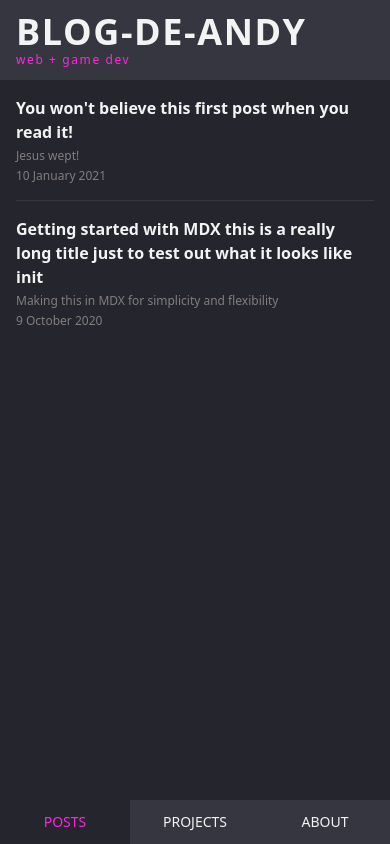
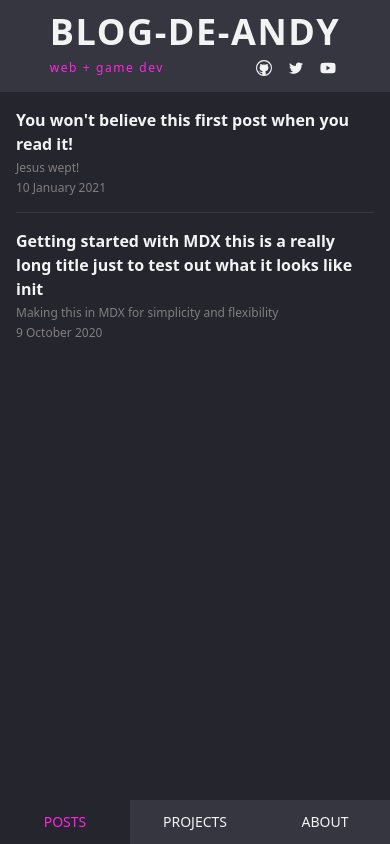
Before and after one commit to andypandy47/blog-de-andy, a Next.js app: page / in a window 390 px wide. Built offline with nearby package versions, Linux system fonts and the light colour scheme.

Commit message:
Add social media icons to title, make post index width responsive

```diff
--- a/components/Main-Title.tsx
+++ b/components/Main-Title.tsx
@@ -1,8 +1,34 @@
+import Link from "next/link";
+
+import { VscGithub, VscTwitter } from "react-icons/vsc";
+import { FaYoutube } from "react-icons/fa";
+
 const MainTitle: React.FC = () => {
   return (
-    <header className="text-left py-3 bg-raised-primary tracking-widest md:flex md:flex-col md:justify-center md:items-center">
-      <h1 className="text-4xl pl-4 uppercase colour-text-primary font-bold md:p-0 md:text-5xl">blog-de-andy</h1>
-      <h2 className="text-xs pl-4 font-thin text-secondary md:p-0 md:text-sm">web + game dev</h2>
+    <header className="text-left py-3 px-3 bg-raised-primary tracking-widest flex flex-col justify-center items-center min-w-full">
+      <div>
+        <h1 className="text-4xl mb-1 uppercase colour-text-primary font-bold md:p-0 md:text-6xl">blog-de-andy</h1>
+        <div className="flex justify-between">
+          <h2 className="text-xs font-thin text-secondary flex flex-1 justify-start items-center md:p-0 md:text-sm">web + game dev</h2>
+          <div className="w-2/4 flex justify-end items-center">
+              <Link href="">
+                <a className="text-base p-1 mr-2 md:text-lg">
+                  <VscGithub />
+                </a>
+              </Link>
+              <Link href="">
+                <a className="text-base p-1 mr-2 md:text-lg">
+                  <VscTwitter />
+                </a>
+              </Link>
+              <Link href="">
+                <a className="text-base p-1 mr-0 md:text-lg">
+                  <FaYoutube />
+                </a>
+              </Link>
+          </div>
+        </div>
+      </div>
     </header>
   );
 };
--- a/components/Mobile-Nav.tsx
+++ b/components/Mobile-Nav.tsx
@@ -1,7 +1,5 @@
 import * as React from "react";
 import Link from "next/link";
-import { VscGithub, VscTwitter } from "react-icons/vsc";
-import { FaYoutube } from "react-icons/fa";
 import { Pages } from "../utilities/constants";
 
 interface MobileNavProps {
@@ -10,7 +8,7 @@ interface MobileNavProps {
 
 const MobileNav: React.FC<MobileNavProps> = ({currentPage}) => {
     return (
-        <footer className="md:hidden">
+        <footer className="min-w-full md:hidden">
             <nav className="bg-raised-primary">
 
                 <div className="flex justify-around items-center flex-1">
--- a/components/Post-Index.tsx
+++ b/components/Post-Index.tsx
@@ -9,7 +9,7 @@ interface PostIndexProps {
 
 const PostIndex: React.FC<PostIndexProps> = ({posts}) => {
     return (
-        <main className="px-4 md:p-0 flex flex-col flex-grow max-h-screen overflow-scroll md:justify-start md:items-center">
+        <main className="px-4 p-0 flex flex-col flex-grow max-h-screen overflow-y-scroll overflow-x-hidden md:justify-start md:items-start md:w-9/12 lg:overflow-y-hidden lg:w-1/2 2xl:w-1/4">
             {posts?.map((value: IPostMetaData, index: number) => (
                 <Link key={value.slug} href="/blog/[slug]" as={`/blog/${value.slug}`}>
                     <a className="md:min-w-lg md:max-w-lg">
--- a/pages/index.tsx
+++ b/pages/index.tsx
@@ -17,7 +17,7 @@ interface HomeProps {
 const Home: NextPage<HomeProps> = ({ posts }) => {
 
   return (
-    <div className="h-full w-full bg-primary flex flex-col min-h-screen max-h-screen">
+    <div className="h-full w-full bg-primary flex flex-col items-center min-h-screen max-h-screen">
       <Meta title="blog-de-andy" />
       <MainTitle />
       <PostIndex posts={posts}/>
```
